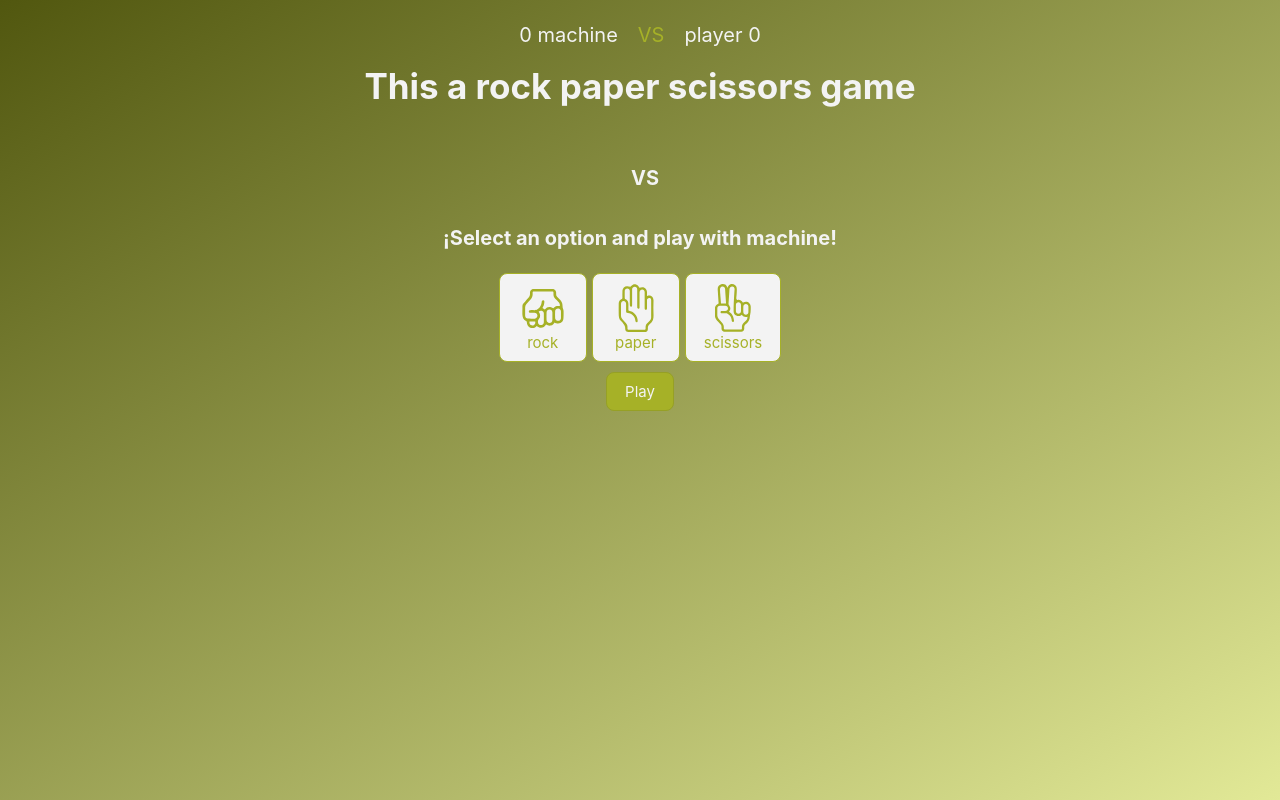
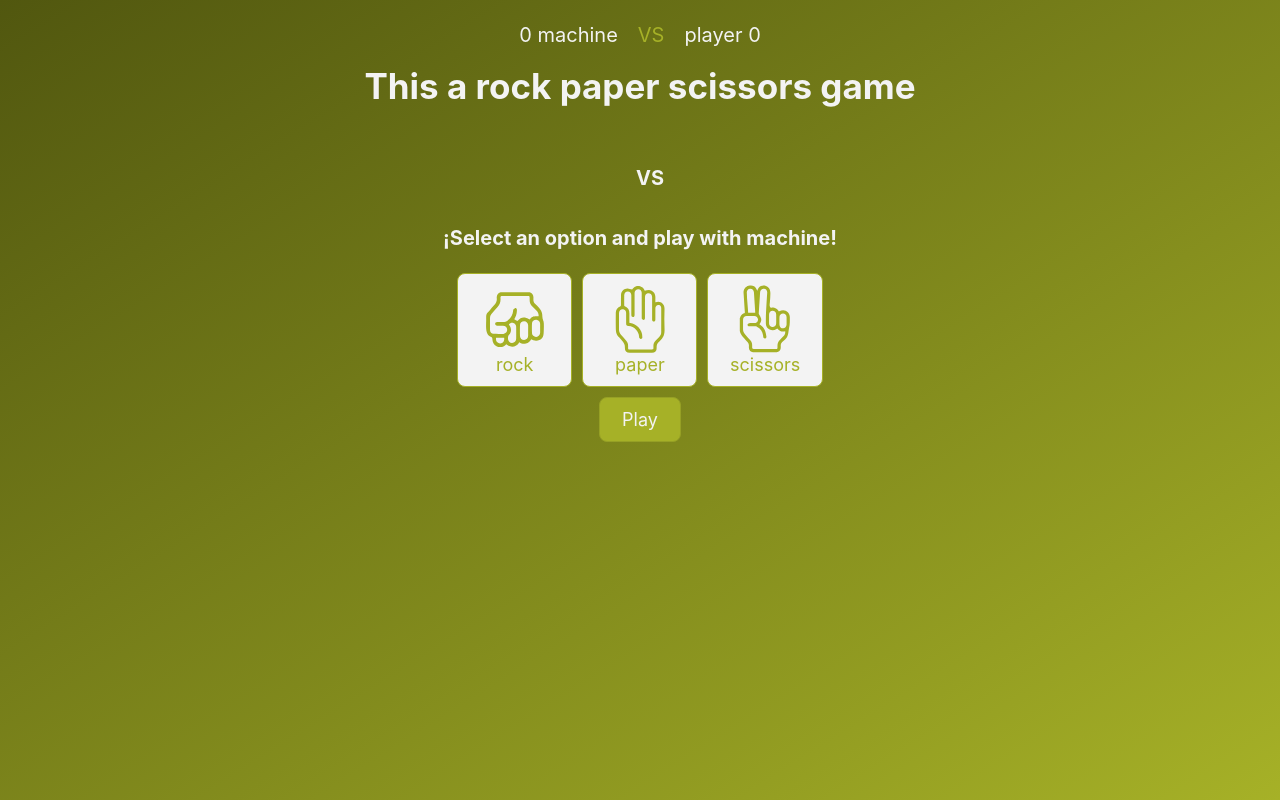
Before and after one commit to LidiaA3/rockpaperscissors, a React (Vite) app: page / in a window 1280 px wide. Built offline with nearby package versions, Linux system fonts and the light colour scheme.

Commit message:
Add styles to media queries

```diff
--- a/src/index.scss
+++ b/src/index.scss
@@ -8,7 +8,7 @@ $color-gray: #c9c9c9;
 $color-dark: #1c1c1e;
 
 $color-linear-dark: $color-main-dark;
-$color-linear-light: $color-main-light;
+$color-linear-light: $color-main;
 
 :root {
   font-family: Inter, system-ui, Avenir, Helvetica, Arial, sans-serif;
@@ -101,6 +101,21 @@ button,
   gap: .5rem;
 }
 
+@media all and (min-width: 600px) {
+  button,
+  .btn {
+    font-size: 1.8rem;
+
+    & svg {
+      width: 7rem;
+      height: 7rem;
+    }
+  }
+  .btn__section {
+    gap: 1rem;
+  }
+}
+
 a {
   font-weight: 500;
   color: $color-main;
@@ -128,6 +143,17 @@ a {
   & svg {
     width: 6rem;
     height: 6rem;
+  }
+}
+
+@media all and (min-width: 600px) {
+  .boardgame {
+    gap: 2rem;
+
+    & svg {
+      width: 8rem;
+      height: 8rem;
+    }
   }
 }
 
```
